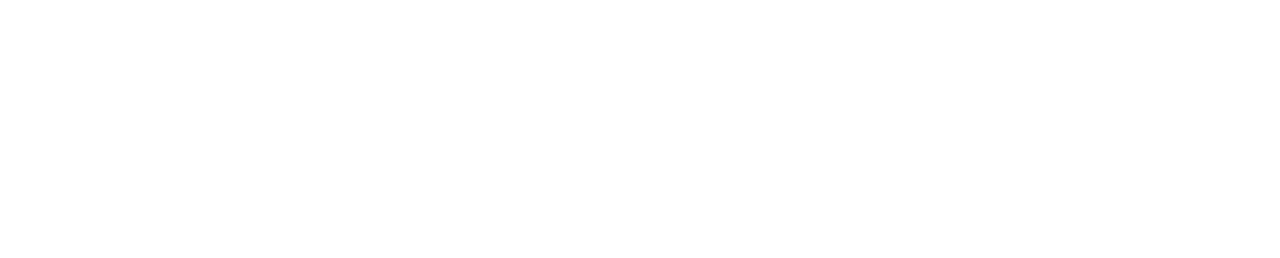
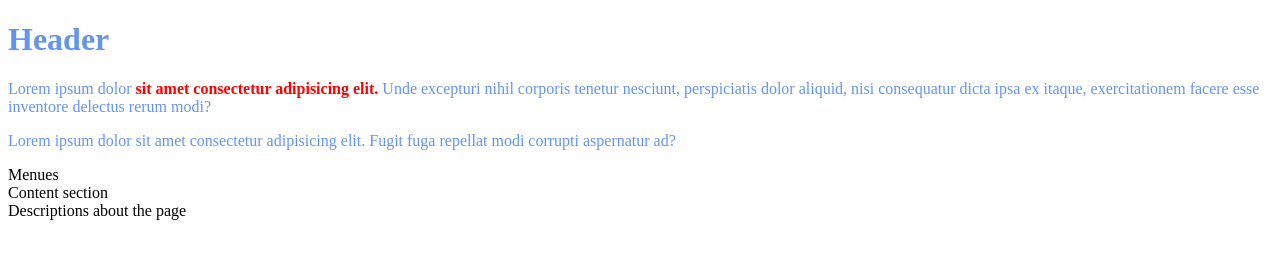
Before and after one commit to kubicix/Web-Design, a plain HTML site: page div_span.html in a window 1280 px wide. Drawn offline with Linux system fonts and the light colour scheme.

```diff
--- a/div_span.html
+++ b/div_span.html
@@ -6,6 +6,22 @@
     <title>Div and Span usage</title>
 </head>
 <body>
+    <div id="header" style="color: cornflowerblue;">
+        <h1>Header</h1>
 
+        <p>Lorem ipsum dolor <span style="color: rgb(255, 0, 0);"><strong>sit amet consectetur adipisicing elit.</strong></span> Unde excepturi nihil corporis tenetur nesciunt, perspiciatis dolor aliquid, nisi consequatur dicta ipsa ex itaque, exercitationem facere esse inventore delectus rerum modi?</p>
+
+        <p>Lorem ipsum dolor sit amet consectetur adipisicing elit. Fugit fuga repellat modi corrupti aspernatur ad?</p>
+    </div>
+
+    <div id="menu">
+        Menues
+    </div>
+    <div id="content">
+        Content section
+    </div>
+    <div id="footer">
+        Descriptions about the page
+    </div>
 </body>
 </html>
```
